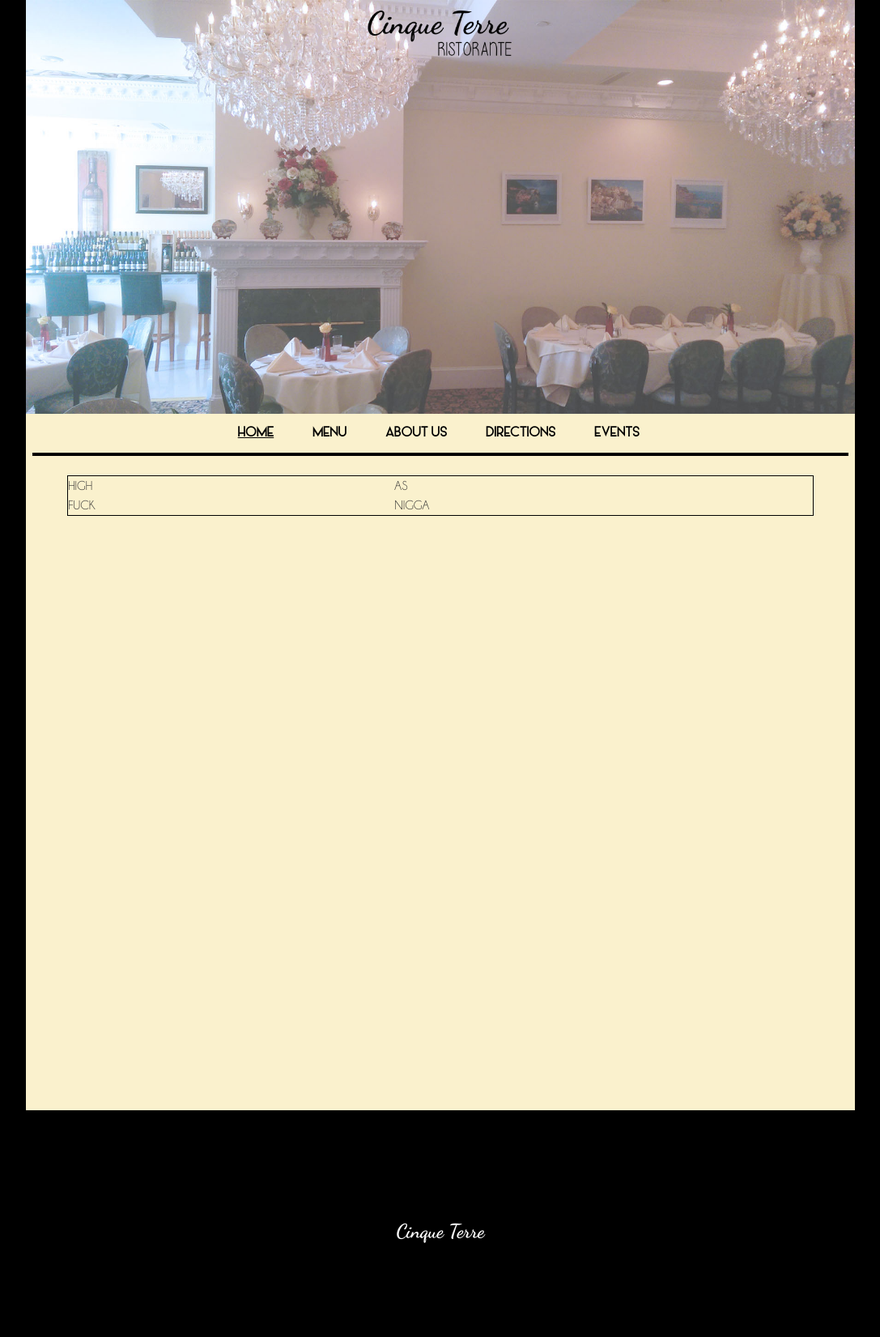
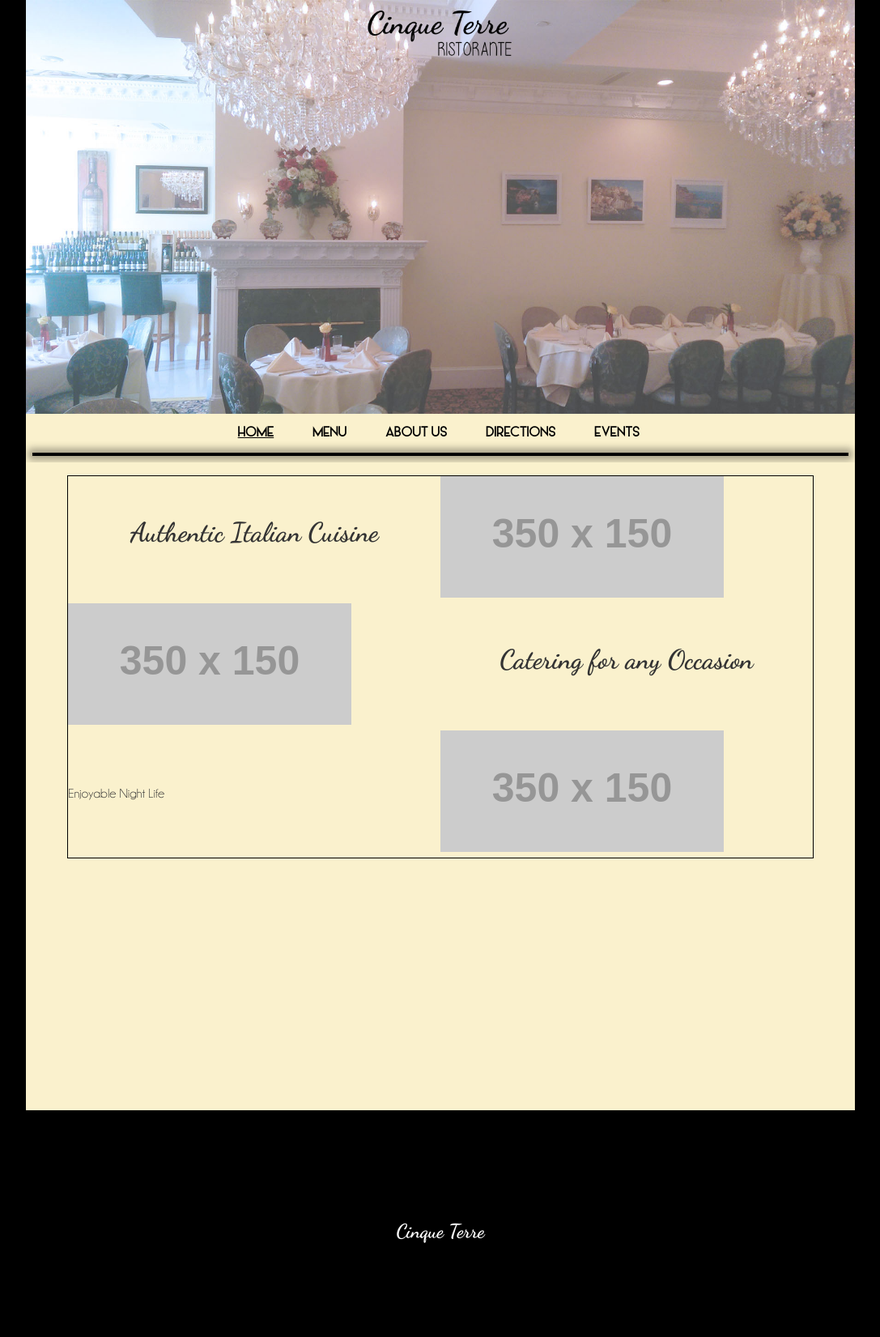
Before and after one commit to cinqueterreli/cinqueterre.github.io, a Jekyll site: the page built from 00index.html, in a window 1280 px wide. Shown: the whole page at 81% size, without its empty margins (96-1183 px from the left). Built offline with Jekyll 4.4.1, drawn with Linux system fonts in a browser that asks for light colours.

Commit message:
added lots of things!

```diff
--- a/00index.html
+++ b/00index.html
@@ -6,15 +6,15 @@
 ---
 <table class="homepage-promos">
 <tr>
-	<td>HIGH</td>
-	<td>AS</td>
+	<td><h1>Authentic Italian Cuisine</h1></td>
+	<td><img src="http://placehold.it/350x150"></td>
 </tr>
 <tr>
-	<td>FUCK</td>
-	<td>NIGGA</td>
+	<td><img src="http://placehold.it/350x150"></td>
+	<td><h1>Catering for any Occasion</td>
 </tr>
 <tr>
-	<td></td>
-	<td></td>
+	<td>Enjoyable Night Life</td>
+	<td><img src="http://placehold.it/350x150"></td>
 </tr>
 </table>
--- a/css/main.css
+++ b/css/main.css
@@ -1,3 +1,5 @@
+/* -----LAYOUT----- */
+
 * {
 	box-sizing: border-box; /* check prefixes, this will make the border be included in the width of an element */
 	margin:0;
@@ -42,6 +44,8 @@
   margin: 1.414em 0 0.5em;
   font-weight: inherit;
   line-height: 1.2;
+  text-align:center;
+  font-family: scriptHead;
 }
 
 h1 {
@@ -67,9 +71,6 @@
 
 }
 
-
-/* -----LAYOUT----- */
-
 .container {
 	max-width: 80%; /* max-width will scale to the browser, while just `width` will always be the value */
 	margin: 0 auto; /* or margin: 0 auto; -- both will center a block element on a page or in a container */
@@ -87,6 +88,7 @@
 	height:2px;
 	display:block;
 	border:1px solid black;
+	box-shadow: 0px 0px 10px 5px rgba(0, 0, 0, .35);
 }
 
 
```
